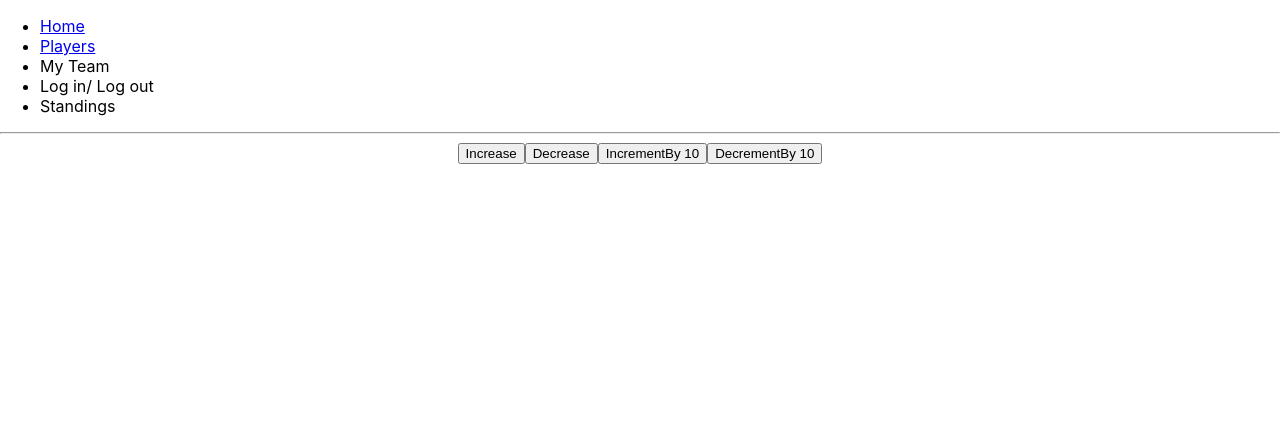
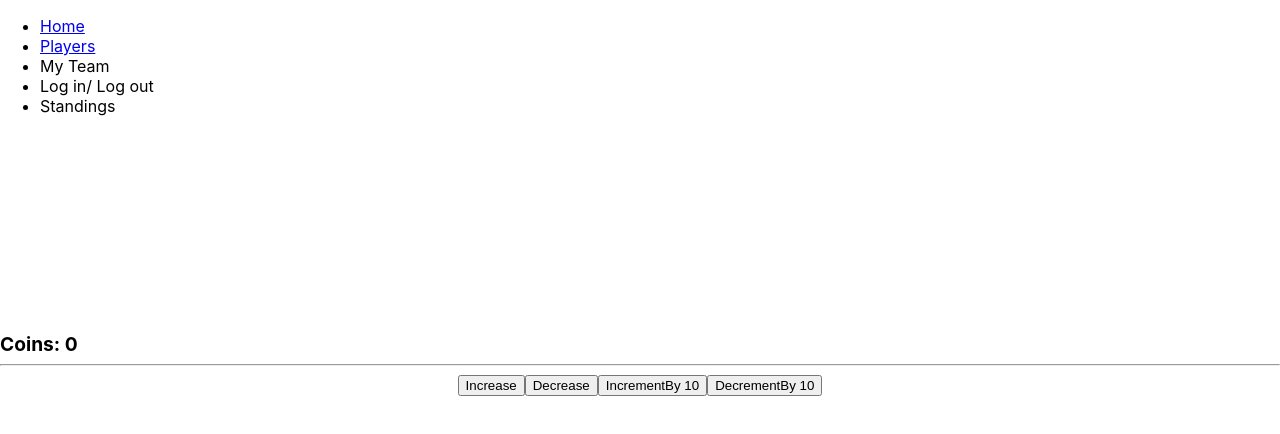
Before and after one commit to jccaropino7786/homerun_fantasy_baseball, a React (Create React App) app in the folder client/: page /players in a window 1280 px wide. Shown: the top 434 px of the page. Built offline with nearby package versions, Linux system fonts and the light colour scheme.

Commit message:
redux working correctly

```diff
--- a/client/src/App.js
+++ b/client/src/App.js
@@ -1,5 +1,6 @@
 
 import './App.css';
+import Coin from './components/Coin';
 import NavBar from './components/NavBar';
 import { Route, Routes } from 'react-router-dom';
 import Home from './components/Home';
@@ -9,6 +10,7 @@ function App() {
   return (
     <div>
       <NavBar/>
+      <Coin></Coin>
       <div className="App">
         <Routes>
           <Route path='/' element={ <Home/> } />
--- /dev/null
+++ b/client/src/components/Coin.js
@@ -0,0 +1,11 @@
+import {useSelector} from 'react-redux';
+const Coin = () => {
+  const {coin} = useSelector((state)=>state.counter);
+  return (
+    <div style={{paddingTop: '200px'}}>
+      <b><big className="value">Coins: {coin}</big></b>
+    </div>
+  );
+};
+
+export default Coin;
--- a/client/src/components/Home.js
+++ b/client/src/components/Home.js
@@ -1,8 +1,9 @@
+
+
 const Home = () =>{
     return(
         <div>
             <h1>"Welcome Home Runs"</h1>
-
         </div>
     )
 }
--- a/client/src/redux/counterSlice.js
+++ b/client/src/redux/counterSlice.js
@@ -1,7 +1,7 @@
 import { createSlice } from '@reduxjs/toolkit'
 
 const initialStateValues = {
-  count: 0,
+  coin: 0,
 }
 
 export const counterSlice = createSlice({
@@ -9,16 +9,16 @@ export const counterSlice = createSlice({
   initialState: initialStateValues,
   reducers: {
     increment: (state) => {
-      state.count += 1
+      state.coin += 1
     },
     decrement: (state) => {
-      state.count -= 1
+      state.coin -= 1
     },
     incrementByAmount: (state, action) => {
-      state.count += action.payload
+      state.coin += action.payload
     },
     decrementByAmount: (state, action) => {
-      state.count -=action.payload
+      state.coin -=action.payload
     }
   },
 })
```
